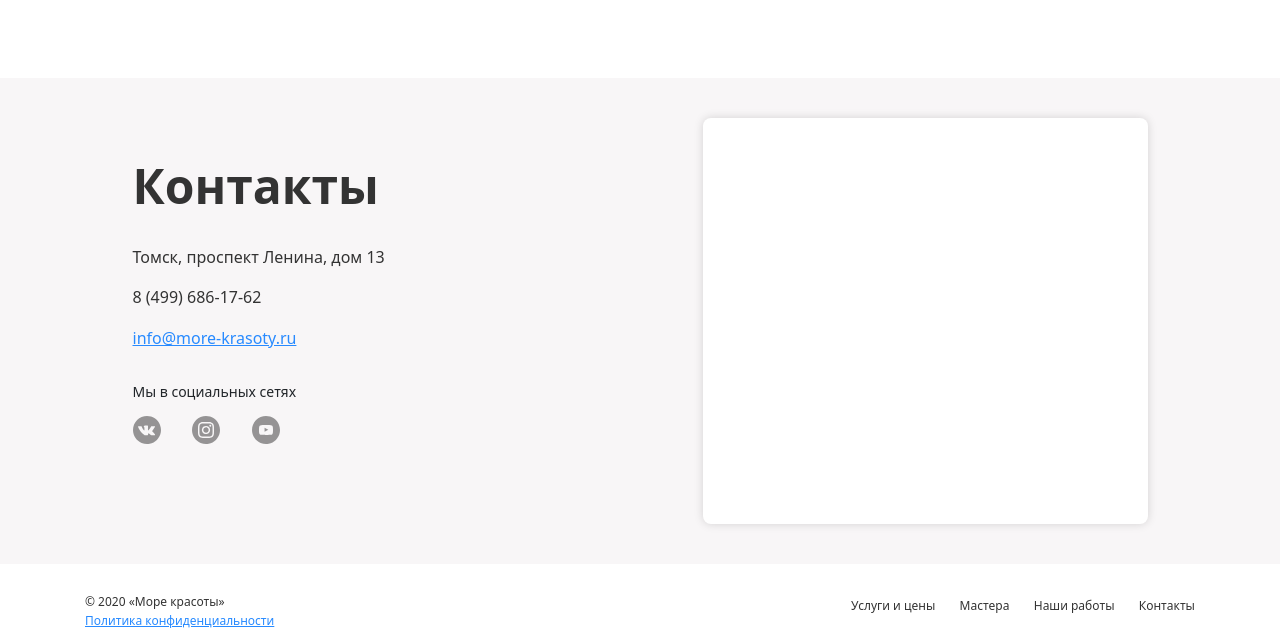
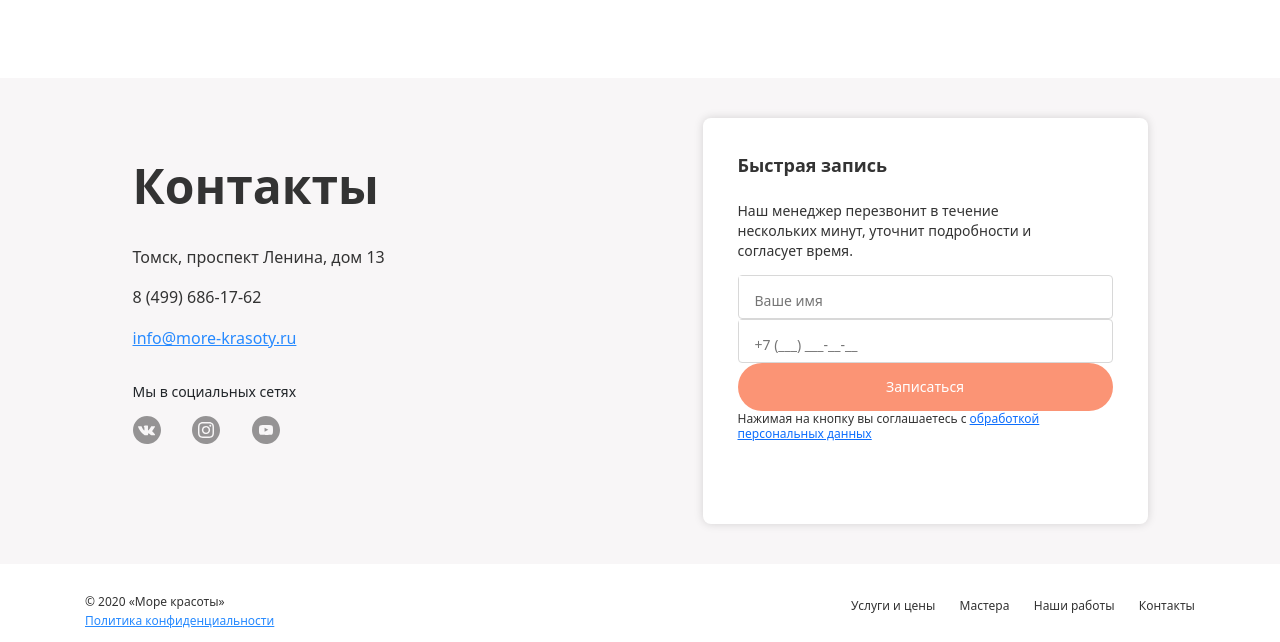
Before and after one commit to Dy6uk/BeautyWorld, a website: page src/index.html in a window 1280 px wide. Shown: the part 4971-5613 px from the top of the page. Drawn offline with nearby package versions, Linux system fonts and the light colour scheme; files that its build step writes are made by us from their sources; a web font is replaced by a local one.

Commit message:
20.10.2022

```diff
--- a/src/index.html
+++ b/src/index.html
@@ -423,7 +423,32 @@
             </div>
 
             <div class="Recording">
+              <div class="Recording__rec">
+                <p class="Recording__title">Быстрая запись</p>
+                <p class="Recording__subtitle">Наш менеджер перезвонит в течение нескольких минут, уточнит подробности и согласует время.</p>
 
+                <form action="#" method="post" enctype="multipart/form-data">
+
+                <div class="Recording__user">
+                  <input placeholder="Ваше имя" type="text" name="username" value="">
+                  <span></span>
+                </div>
+
+                <div class="Recording__telif">
+                  <input placeholder="+7 (___) ___-__-__" type="tel" name="userphone" value="">
+                  <span></span>
+                </div >
+
+                  <button class="Recording__bth"  type="submit"> <p>Записаться</p> </button>
+                </form>
+
+                  <div class="Recording__text">
+                  <p>Нажимая на кнопку вы соглашаетесь с
+                  <a href="#">обработкой <br> персональных данных</a>
+                  </p>
+                  </div>
+
+              </div>
             </div>
 
           </div>
--- a/src/scss/style.scss
+++ b/src/scss/style.scss
@@ -615,10 +615,90 @@ height: 406px;
 	background: #FFFFFF;
 	box-shadow: 0px 0px 10px rgba(0, 0, 0, 0.15);
 	border-radius: 8px;
+
+
+	&__rec{
+		width: 375px;
+		height: 326px;
+		padding-top: 40px;
+		padding-left: 35px;
+
+	}
+
+	&__title {
+		font-weight: 600;
+		font-size: 18px;
+		line-height: 14px;
+		color: #333333;
+
+	}
+
+	&__subtitle {
+		font-weight: 400;
+		font-size: 14px;
+		line-height: 20px;
+		color: #333333;
+		padding-top: 15px;
+	}
+
+	&__user {
+
+		border: 1px solid #D8D8D8;
+		border-radius: 4px;
+		width: 375px;
+		height: 44px;
+
+
+
+	}
+
+	&__telif {
+
+		border: 1px solid #D8D8D8;
+		border-radius: 4px;
+		font-weight: 400;
+		height: 44px;
+		width: 375px;
 	}
 
 
+	&__bth {
+		align-items: center;
+		width: 375px;
+		height: 48px;
+		background: #FB9475;
+		border-radius: 24px;
+		padding: 17px 30px;
+	}
 
+	&__bth p {
+		font-weight: 500;
+		font-size: 14px;
+		line-height: 14px;
+		text-align: center;
+		color: #FFFFFF;
+	}
+
+	&__text{
+		width: 345px;
+		height: 30px;
+		font-weight: 300;
+		font-size: 12px;
+		line-height: 15px;
+		color: #333333;
+	}
+
+
+}
+
+.Recording input {
+		font-weight: 400;
+		font-size: 14px;
+		line-height: 14px;
+		color: #A0A0A0;
+		padding-top: 15px;
+		padding-left: 16px;
+}
 
 
 .footer {
```
Also changed, not shown: dist/css/style.css, dist/index.html. Lines whose indentation alone changed are shown as unchanged.
